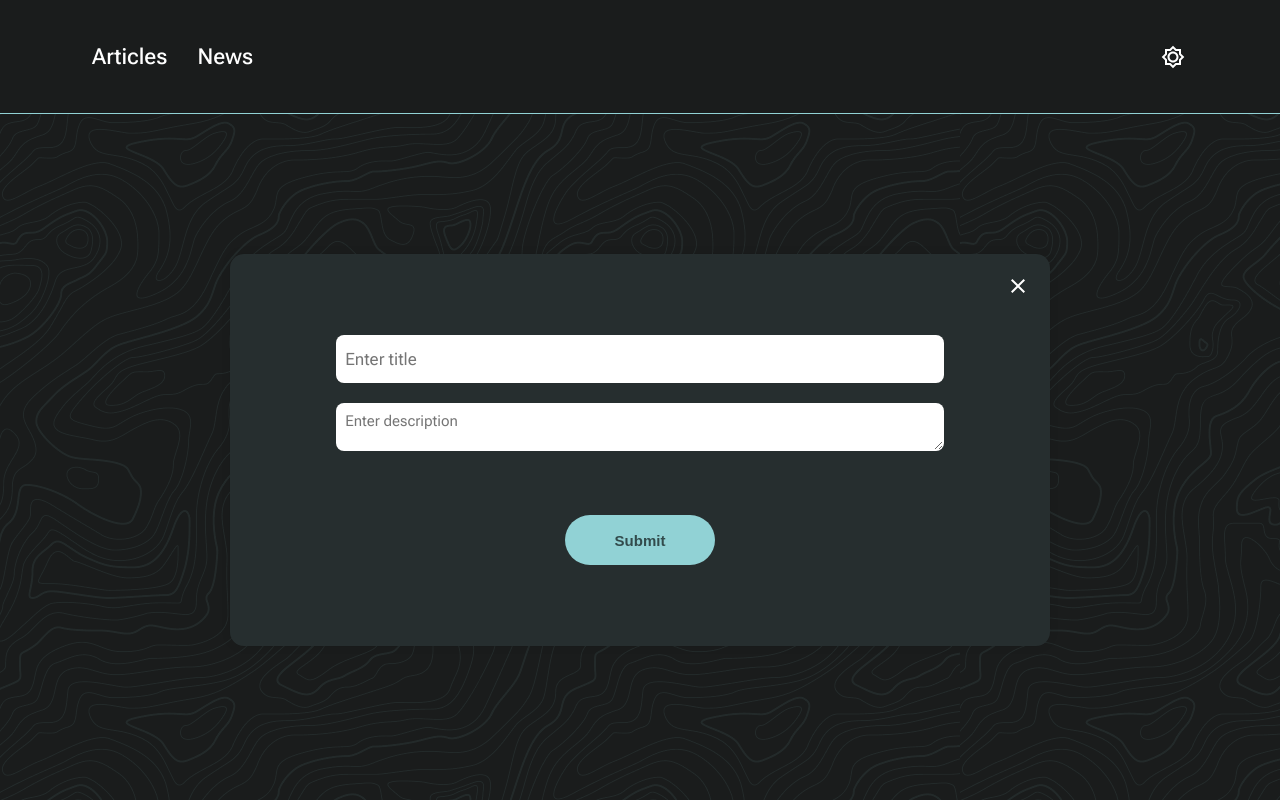
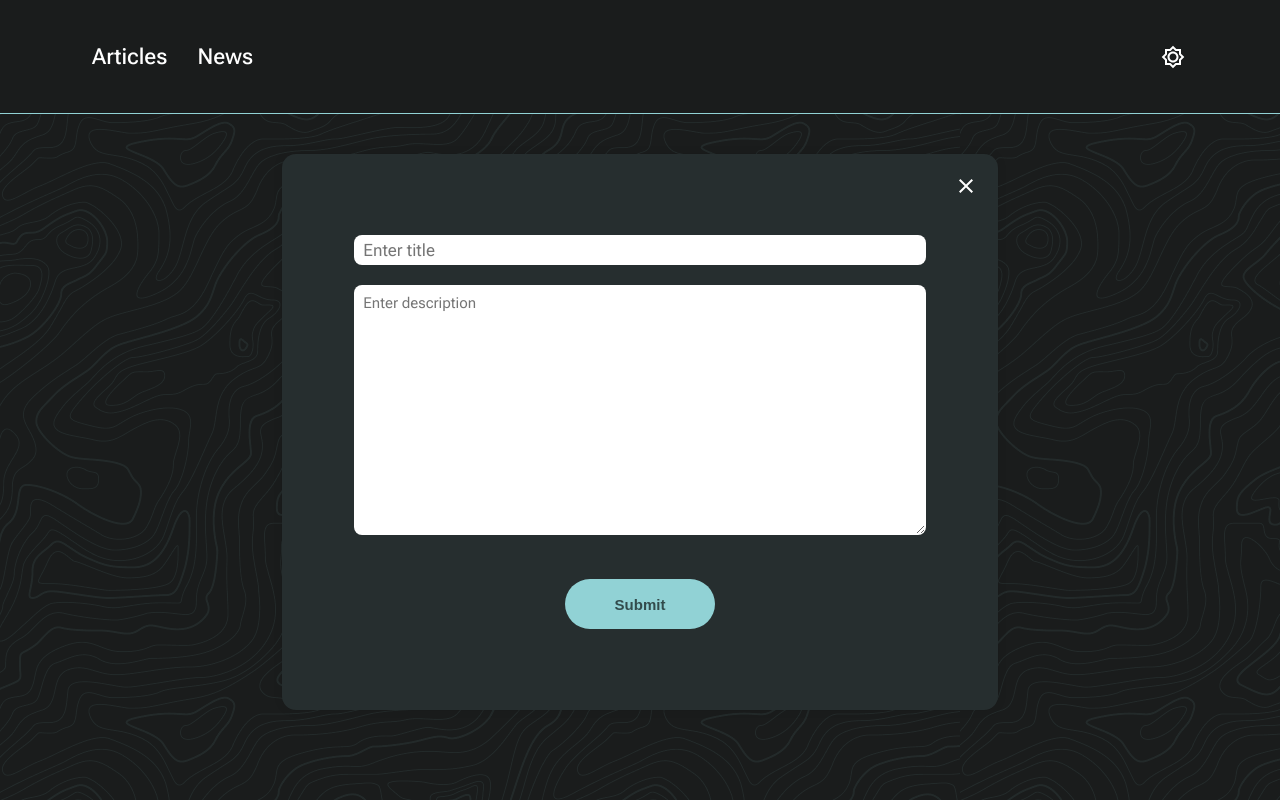
Before and after one commit to RoksolanaTylipska/articles-list, a React (Create React App) app: page / in a window 1280 px wide. Both pictures are taken after a click on the button "Add Article". Built offline with nearby package versions, Linux system fonts and the light colour scheme.

Commit message:
verision 1.1 (some fixes)

```diff
--- a/src/components/ArticlesList/ArticlesList.css
+++ b/src/components/ArticlesList/ArticlesList.css
@@ -4,7 +4,7 @@
   width: 80%;
 
   @media (min-width: 992px) {
-    width: 80%;
+    width: 70%;
   }
 }
 
@@ -42,7 +42,7 @@
   font-size: 17px;
   width: 100%;
   background-color: transparent;
-  border: none;
+  border: 1px solid transparent;
   border-bottom: 1px solid var(--secondary-text-color);
   color: var(--primary-text-color);
   outline: none;
--- a/src/components/EditArticle/EditArticle.css
+++ b/src/components/EditArticle/EditArticle.css
@@ -3,19 +3,19 @@
   flex-direction: column;
   gap: 20px;
   align-items: center;
-  margin-bottom: 20px;
+  margin-bottom: 5px;
   width: 100%;
 }
 
 .edit-article__description, .edit-article__title{
+  box-sizing: border-box;
   height: 30px;
-  min-width: 80%;
-  max-width: 80%;
-  max-height: 250px;
+  min-width: 100%;
+  max-width: 100%;
   font-family: "Roboto Flex", sans-serif;
   border: 1px solid transparent;
   border-radius: 8px;
-  padding: 5px;
+  padding: 10px;
   outline: none;
 
   @media (min-width: 576px) {
@@ -23,11 +23,17 @@
   }
 }
 
+.edit-article__description {
+  min-height: 250px;
+
+}
+
 .edit-article__buttons{
   display: flex;
   gap: 20px;
   flex-direction: row;
   justify-content: center;
+  margin-bottom: 10px;
 }
 
 .edit-article__buttons button {
--- a/src/components/NewArticle/NewArticle.css
+++ b/src/components/NewArticle/NewArticle.css
@@ -1,7 +1,7 @@
 .new-article {
   position: relative;
   box-sizing: border-box;
-  margin: 100px auto 0;
+  margin: auto;
   display: flex;
   flex-direction: column;
   gap: 20px;
@@ -26,18 +26,20 @@
 }
 
 .new-article input, textarea {
+  box-sizing: border-box;
   height: 30px;
-  margin-bottom: 20px;
-  min-width: 80%;
-  max-width: 80%;
+  margin-bottom: 15px;
+  min-width: 90%;
+  max-width: 90%;
   max-height: 250px;
 
   border: 1px solid transparent;
   border-radius: 8px;
-  padding: 5px;
+  padding: 10px;
 
   @media (min-width: 576px) {
     padding: 8px;
+    margin-bottom: 20px;
   }
 }
 
@@ -47,6 +49,7 @@
 }
 
 .new-article__description {
+  min-height: 250px;
   font-family: "Roboto Flex", sans-serif;
   font-size: 15px;
   color: #1A1C1C;
@@ -54,7 +57,6 @@
 
 .new-article__input-container {
   width: 100%;
-  margin-bottom: 20px;
 }
 
 .new-article_button--close {
--- a/src/components/NewArticle/NewArticle.jsx
+++ b/src/components/NewArticle/NewArticle.jsx
@@ -11,7 +11,7 @@ function NewArticle({ setNewArticleModal }) {
 
   const handleAddArticle = () => {
     if (!newArticleTitle || !newArticleDescription) {
-      alert('Please enter both title and description');
+      alert(`Title and description can't be empty`)
       return;
     }
 
```
